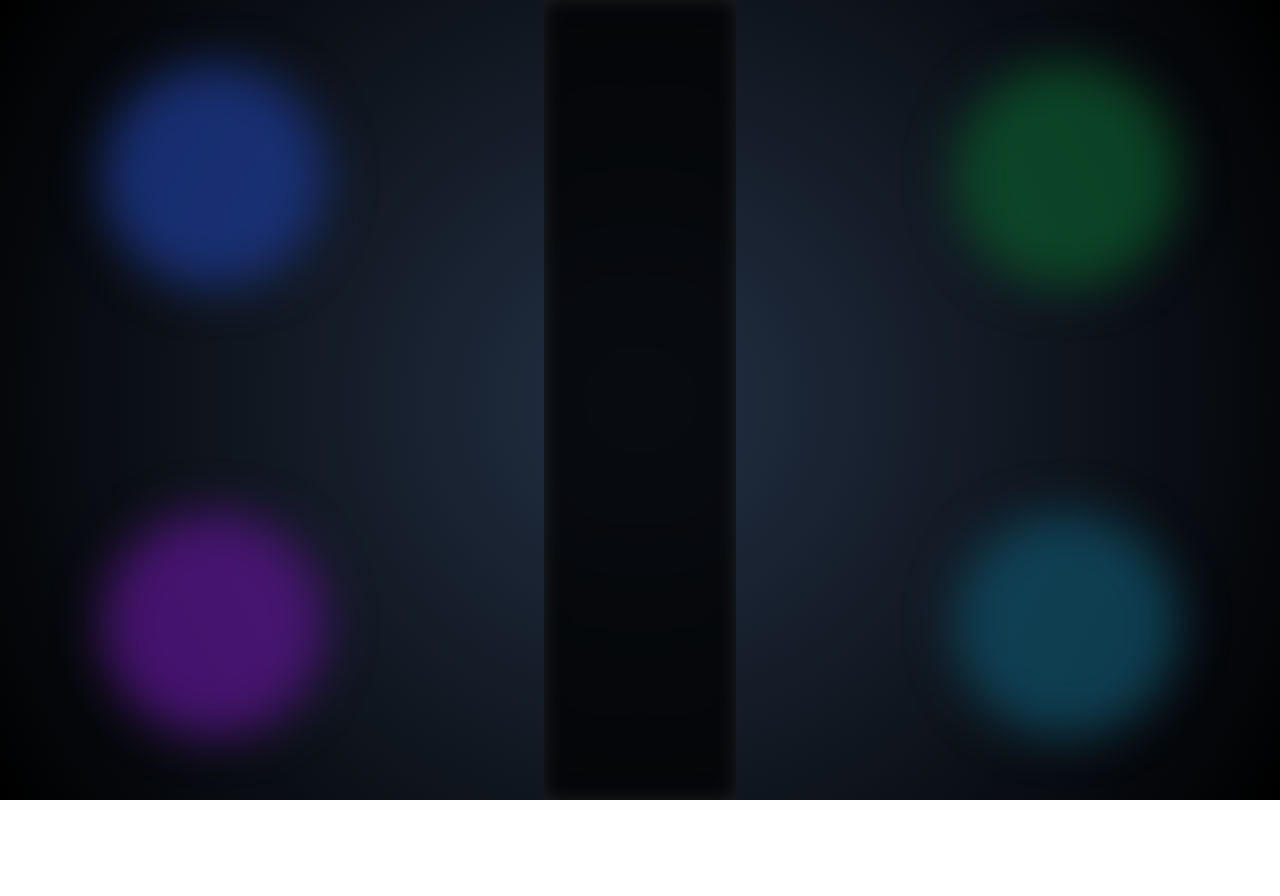
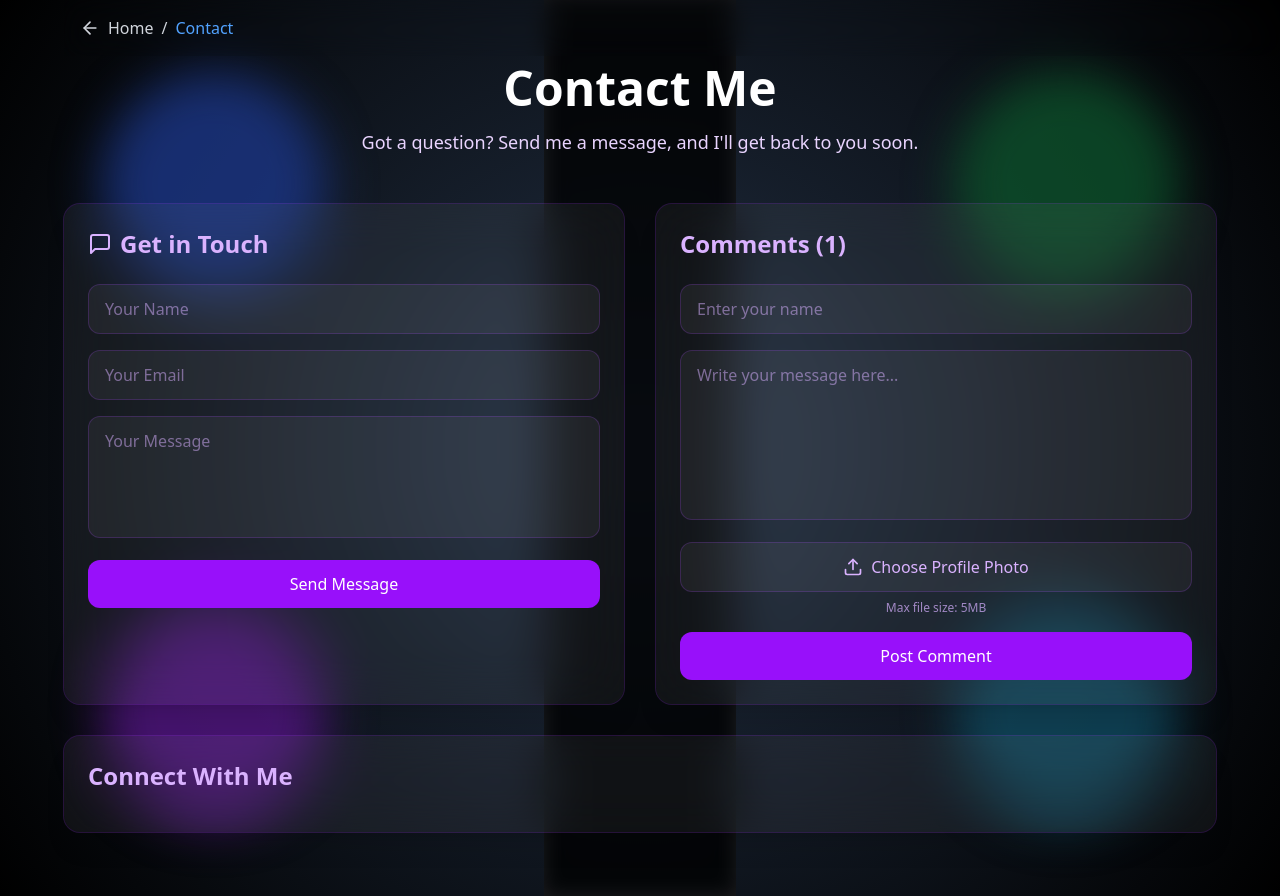
Before and after one commit to ABDLSamaD/PortfolioMern, a React (Vite) app in the folder frontend/: page /contact in a window 1280 px wide. Before the commit this address had no page. Before the commit the page ends 800 px from the top, so only its background shows below. Built offline with nearby package versions, Linux system fonts and the light colour scheme.

Commit message:
contact route seperate update glitches in all client file

```diff
--- a/frontend/src/Component/MainComponent.jsx
+++ b/frontend/src/Component/MainComponent.jsx
@@ -25,7 +25,6 @@ function Home() {
         <Hero />
         <About />
         <ProjectSection />
-        <Contact />
       </React.Suspense>
     </>
   );
@@ -43,6 +42,7 @@ function App() {
             </React.Suspense>
           }
         />
+        <Route path="/contact" element={<Contact />} />
         <Route path="/project/:id" element={<ProjectDetail />} />
       </Routes>
     </Background>
--- a/frontend/src/Component/Pages/Contact.jsx
+++ b/frontend/src/Component/Pages/Contact.jsx
@@ -1,8 +1,11 @@
 import React, { useState } from "react";
 import { motion } from "framer-motion";
-import { MessageSquare, Upload } from "lucide-react";
+import { ArrowLeft, MessageSquare, Upload } from "lucide-react";
+import { useNavigate, useLocation } from "react-router-dom";
 
 const Contact = () => {
+  const navigate = useNavigate();
+  const location = useLocation();
   const [formData, setFormData] = useState({
     name: "",
     email: "",
@@ -43,6 +46,20 @@ const Contact = () => {
 
   return (
     <section className="min-h-screen p-4 md:p-8 pt-24" id="contact">
+      <nav className="fixed top-0 w-full z-50 backdrop-blur-md">
+        <div className="max-w-7xl mx-auto px-4 py-4">
+          <button
+            onClick={() => navigate("/")}
+            className="flex items-center gap-2 text-gray-300 cursor-pointer"
+          >
+            <ArrowLeft className="w-5 h-5" />
+            <span className="hover:text-gray-50">Home</span> /
+            {location.pathname === "/contact" && (
+              <span className="text-blue-400">Contact</span>
+            )}
+          </button>
+        </div>
+      </nav>
       <div className="max-w-6xl mx-auto">
         <motion.div
           initial={{ opacity: 0, y: -20 }}
--- a/frontend/src/Component/Pages/Header.jsx
+++ b/frontend/src/Component/Pages/Header.jsx
@@ -1,5 +1,6 @@
 import React, { useState } from "react";
 import { Menu, X, Github, Twitter, Linkedin, Mail } from "lucide-react";
+import { Link } from "react-router-dom";
 
 export default function Header() {
   const [isMenuOpen, setIsMenuOpen] = useState(false);
@@ -19,7 +20,7 @@ export default function Header() {
           {/* Desktop Navigation */}
           <nav className="hidden md:block">
             <ul className="flex space-x-12">
-              {["Home", "About", "Project", "Contact"].map((item) => (
+              {["Home", "About", "Project"].map((item) => (
                 <li key={item} className="relative">
                   <a
                     href={item === "Home" ? "#" : `#${item.toLowerCase()}`}
@@ -37,6 +38,14 @@ export default function Header() {
                   </a>
                 </li>
               ))}
+              <li>
+                <Link
+                  to="/contact"
+                  className="text-gray-300 transition-colors duration-300 hover:text-white"
+                >
+                  Contact
+                </Link>
+              </li>
             </ul>
           </nav>
 
@@ -61,7 +70,7 @@ export default function Header() {
           }`}
         >
           <nav className="space-y-2 px-2 pb-6 pt-2">
-            {["Home", "About", "Project", "Contact"].map((item) => (
+            {["Home", "About", "Project"].map((item) => (
               <a
                 key={item}
                 href={item === "Home" ? "#" : `#${item.toLowerCase()}`}
@@ -76,6 +85,12 @@ export default function Header() {
                 </div>
               </a>
             ))}
+            <Link
+              to="/contact"
+              className="group block rounded-lg px-4 py-3 text-base font-medium text-gray-300 transition-all duration-300 hover:bg-white/10 hover:text-white"
+            >
+              Contact
+            </Link>
 
             {/* Social Icons in Mobile Menu */}
             <div className="mt-6 flex justify-center space-x-6 px-4">
--- a/frontend/src/Component/ProjectshowCase/ProjectDetail.jsx
+++ b/frontend/src/Component/ProjectshowCase/ProjectDetail.jsx
@@ -1,8 +1,9 @@
 "use client";
+import { useEffect } from "react";
 import { useNavigate, useParams } from "react-router-dom";
 import projects from "../ProjectshowCase/Project";
 import { motion } from "framer-motion";
-import { ArrowLeft, ExternalLink, Github } from "lucide-react";
+import { ArrowLeft, ExternalLink, Github, Star } from "lucide-react";
 import { FaReact, FaNodeJs, FaGithub, FaExternalLinkAlt } from "react-icons/fa";
 import { SiMongodb, SiExpress } from "react-icons/si";
 
@@ -19,6 +20,9 @@ const ProjectDetail = () => {
   const project = projects.find(
     (project) => project.id === Number.parseInt(id)
   );
+  useEffect(() => {
+    window.scrollTo(0, 0);
+  }, []);
 
   if (!project) {
     return (
@@ -35,10 +39,11 @@ const ProjectDetail = () => {
         <div className="max-w-7xl mx-auto px-4 py-4">
           <button
             onClick={() => navigate("/")}
-            className="flex items-center gap-2 text-gray-300 hover:text-white transition-colors cursor-pointer"
+            className="flex items-center gap-2 text-gray-300 cursor-pointer"
           >
             <ArrowLeft className="w-5 h-5" />
-            Home / ProjectDetails
+            <span className="hover:text-gray-50">Home</span> /
+            <span className="text-blue-400">ProjectDetails</span>
           </button>
         </div>
       </nav>
@@ -125,15 +130,18 @@ const ProjectDetail = () => {
                 <img
                   src={project.image || "/placeholder.svg"}
                   alt={project.title}
-                  className="w-full h-auto"
+                  className="w-full h-auto hover:scale-105 transition-all duration-300"
                 />
               </div>
 
               {/* Key Features */}
-              <div className="bg-gray-800/30 rounded-lg p-6 backdrop-blur-md">
-                <h3 className="text-white text-xl font-semibold mb-4">
-                  Key Features
-                </h3>
+              <div className="bg-gray-900/20 rounded-lg p-6 shadow backdrop-blur-md">
+                <div className="flex items-center gap-2 mb-5">
+                  <Star className="w-5 h-5 text-yellow-500" />
+                  <h3 className="text-white text-xl font-semibold">
+                    Key Features
+                  </h3>
+                </div>
                 <ul className="space-y-3">
                   {project.features.map((feature, index) => (
                     <li key={index} className="flex items-start text-gray-300">
```
